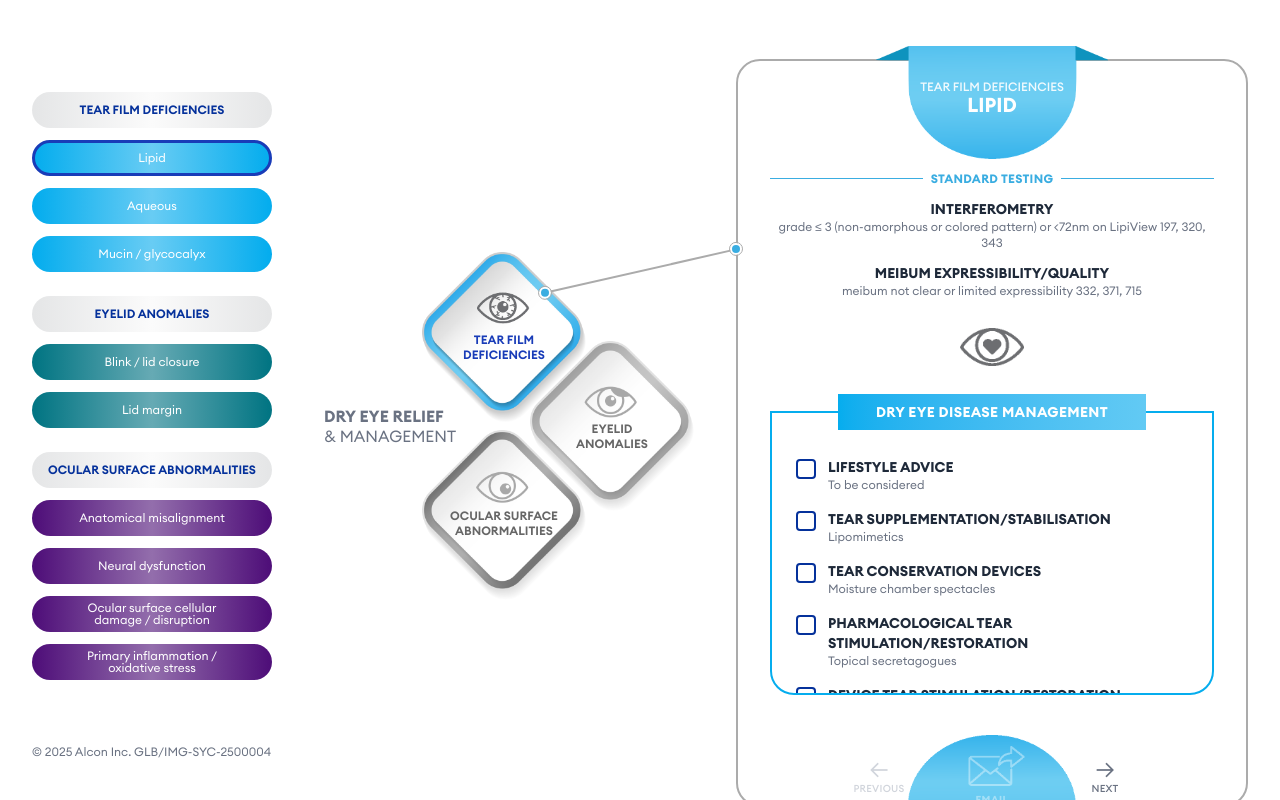
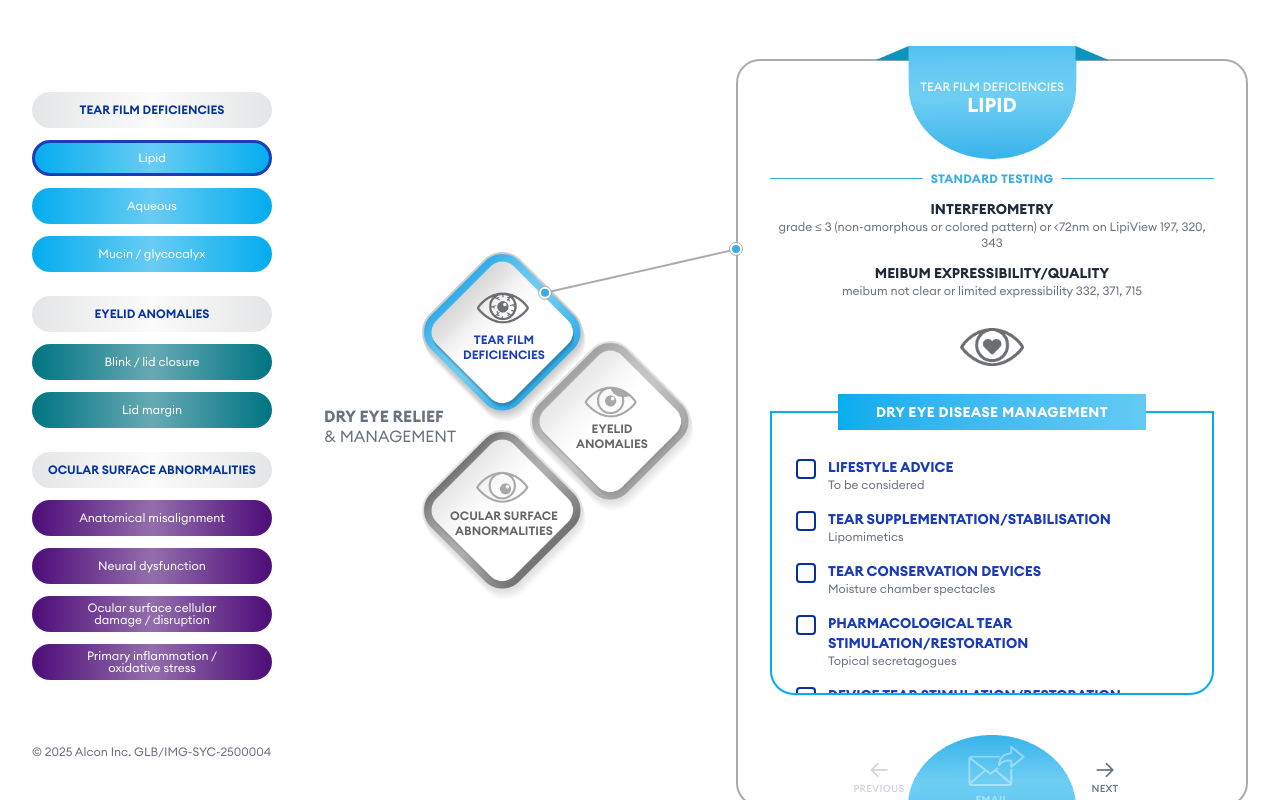
Before and after one commit to razorkode/subtype-tool, a Vue app: page / in a window 1280 px wide. Both pictures are taken after a click on the button "Lipid". Built offline with nearby package versions, Linux system fonts and the light colour scheme.

Commit message:
adjusted text color

```diff
--- a/src/components/CheckboxItem.vue
+++ b/src/components/CheckboxItem.vue
@@ -51,7 +51,7 @@ const toggle = () => {
 
         <!-- Label and description -->
         <div class="flex-1">
-            <div class="font-bold text-sm text-gray-800">{{ label }}</div>
+            <div class="font-bold text-sm text-[#193BB8]">{{ label }}</div>
             <div v-if="description" class="text-xs text-gray-500">{{ description }}</div>
         </div>
     </button>
```
